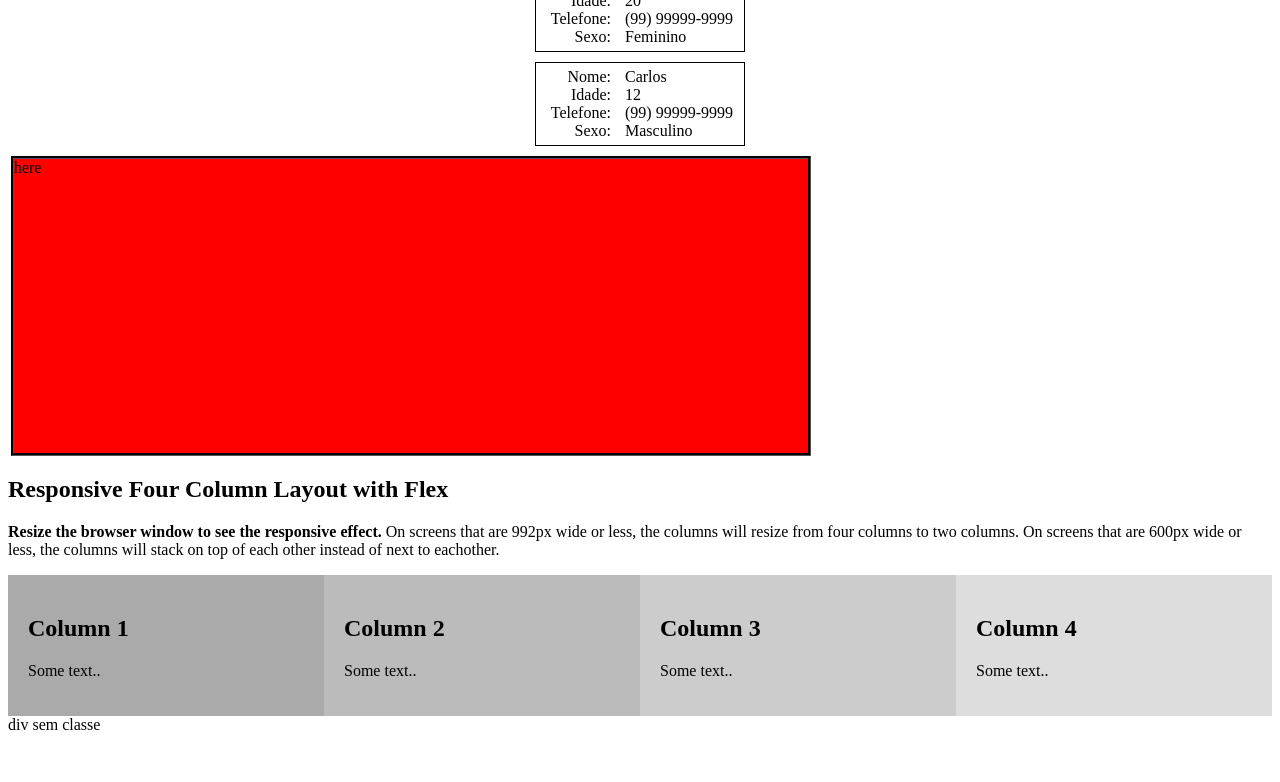
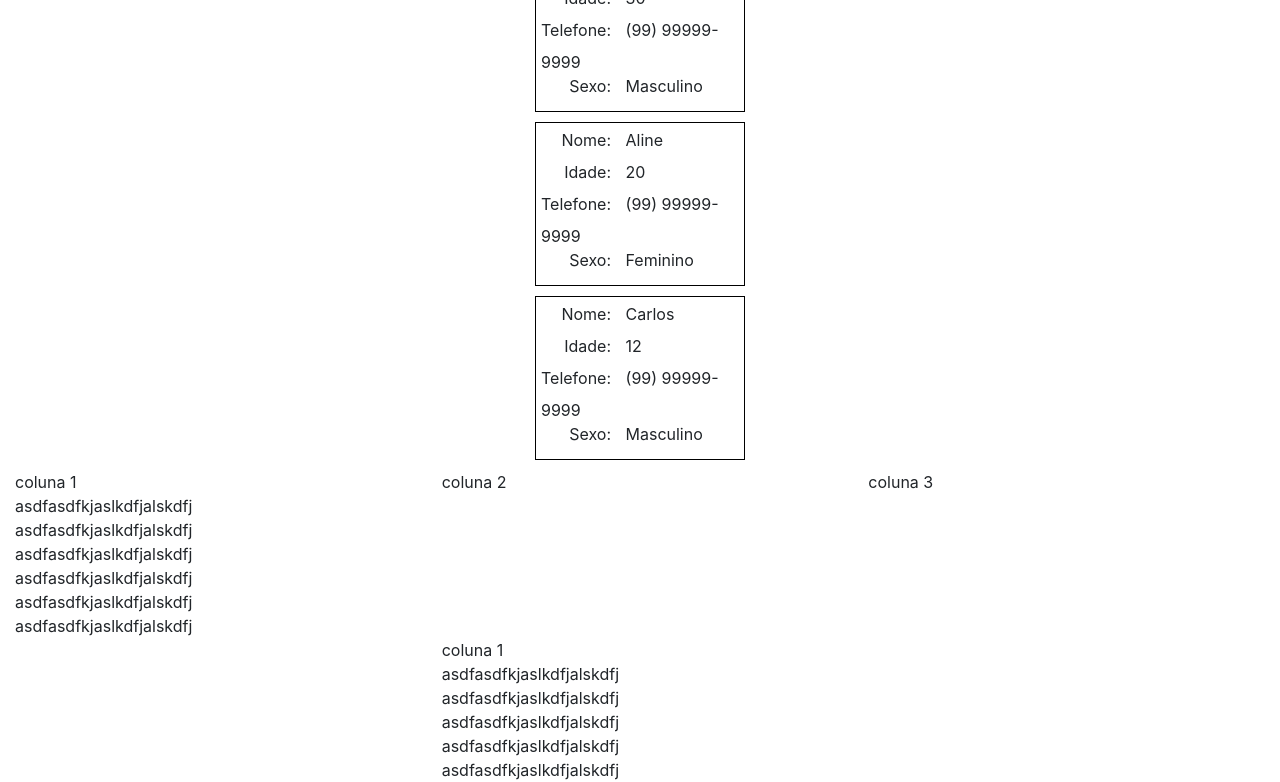
Before and after one commit to wdcunha/angular-praticing, an Angular app: page /app-segundo-cp in a window 1280 px wide. Shown: the part 660-1442 px from the top of the page. Built offline with nearby package versions, Linux system fonts and the light colour scheme.

Commit message:
implement form-escola frontend- and bootstrap Sergio França

```diff
--- a/package.json
+++ b/package.json
@@ -19,6 +19,8 @@
     "@angular/platform-browser": "~8.2.11",
     "@angular/platform-browser-dynamic": "~8.2.11",
     "@angular/router": "~8.2.11",
+    "@ng-bootstrap/ng-bootstrap": "^5.3.1",
+    "bootstrap": "^4.5.0",
     "rxjs": "~6.4.0",
     "tslib": "^1.10.0",
     "zone.js": "~0.9.1"
--- a/src/app/app-routing.module.ts
+++ b/src/app/app-routing.module.ts
@@ -6,9 +6,10 @@ import {ShowPageComponent} from './shared/components/show-page/show-page.compone
 import {NgIfNgForComponent} from './shared/components/ng-if-ng-for/ng-if-ng-for.component';
 import {CrudComponent} from './shared/components/crud/crud.component';
 import {OutputInputComponent} from './shared/components/output-input/output-input.component';
+import {FormComponent} from './shared/components/form/form.component';
 
 const routes: Routes = [
-  { path: '', component: OutputInputComponent},
+  { path: '', component: FormComponent},
   {
     path: 'lazy',
     loadChildren: () =>
--- a/src/app/shared/components/form/form.component.html
+++ b/src/app/shared/components/form/form.component.html
@@ -1 +1,43 @@
-<p>form works!</p>
+
+<br/>
+<div class="container-fluid"> <!-- pega a pagina inteira com fluid -->
+  <div class="row">
+    <div class="col-md-4 offset-md-4">
+      <form [formGroup]="perfil"> <!-- define qual o grupo do formulário que tá utilizando conforme criado no ts -->
+        <div class="form-group">
+          <label for="nome">Nome:</label>
+          <input formControlName="nome" type="text" class="form-control" id="nome" placeholder="Entre com o nome">
+        </div>
+        <div class="form-group">
+          <label for="sobrenome">Sobrenome:</label>
+          <input formControlName="sobrenome" type="text" class="form-control" id="sobrenome"
+                 placeholder="Entre com o sobrenome">
+        </div>
+        <div class="form-group">
+          <label for="dataNascimento">Data Nascimento:</label>
+          <input formControlName="dataNascimento" type="text" class="form-control" id="dataNascimento"
+                 placeholder="Entre com a data de nascimento">
+        </div>
+        <div class="form-group">
+          <label for="nomeMae">Nome Mãe:</label>
+          <input formControlName="nomeMae" type="text" class="form-control" id="nomeMae"
+                 placeholder="Entre com o nome da sua Mãe"/>
+          <!-- formControlName permite capturar qual dado será manipulado -->
+        </div>
+      </form>
+
+      <button (click)="obter()" type="submit" class="btn btn-primary">Obter dados</button>
+      <pre>
+        {{ data | json }}
+      </pre>
+    </div>
+  </div>
+</div>
+
+
+<!--
+ Charles Franca
+ Bootstrap Grid primeiros passos
+ https://www.youtube.com/watch?v=2tt9ohtHkaU&list=PLE4aWcuKhzAAaHWQoX-uDe8uL4uTqYh49&index=2
+ https://getbootstrap.com/docs/4.0/components/forms/
+ -->
--- a/src/app/shared/components/form/form.component.ts
+++ b/src/app/shared/components/form/form.component.ts
@@ -8,9 +8,26 @@ import { FormGroup, FormControl} from '@angular/forms';
 })
 export class FormComponent implements OnInit {
 
+  data: any;
+  perfil = new FormGroup({
+    nome: new FormControl(''),
+    sobrenome: new FormControl(''),
+    dataNascimento: new FormControl(''),
+    nomeMae: new FormControl(''),
+  });
+
   constructor() { }
 
   ngOnInit() {
   }
 
+  obter() {
+    this.data = this.perfil.value;
+  }
+
+  /**
+   * Escola Front-end
+   * Curso Angular 8: Reactive Forms - #09
+   * https://www.youtube.com/watch?v=dlPlFj0TyaA&list=PL4iwH9RF8xHnMnKewOLjDvTHzTmyxJNHF&index=9
+   */
 }
--- a/src/app/shared/components/segundo-cp/segundo-cp.component.html
+++ b/src/app/shared/components/segundo-cp/segundo-cp.component.html
@@ -44,6 +44,53 @@
     <label>Sexo: </label> {{ps.sexo}} <br>
   </div>
 </div>
+
+
+<div class="container-fluid"> <!-- pega a pagina inteira com fluid -->
+  <div class="row">
+    <div class="col">
+      coluna 1
+      <div>
+        asdfasdfkjaslkdfjalskdfj <br/>
+        asdfasdfkjaslkdfjalskdfj <br/>
+        asdfasdfkjaslkdfjalskdfj <br/>
+        asdfasdfkjaslkdfjalskdfj <br/>
+        asdfasdfkjaslkdfjalskdfj <br/>
+        asdfasdfkjaslkdfjalskdfj <br/>
+      </div>
+    </div>
+
+    <div class="col">
+      coluna 2
+    </div>
+    <div class="col">
+      coluna 3
+    </div>
+  </div>
+</div>
+<div class="container-fluid"> <!-- pega a pagina inteira com fluid -->
+  <div class="row">
+    <div class="col-md-4 offset-md-4">
+      coluna 1
+      <div>
+        asdfasdfkjaslkdfjalskdfj <br/>
+        asdfasdfkjaslkdfjalskdfj <br/>
+        asdfasdfkjaslkdfjalskdfj <br/>
+        asdfasdfkjaslkdfjalskdfj <br/>
+        asdfasdfkjaslkdfjalskdfj <br/>
+        asdfasdfkjaslkdfjalskdfj <br/>
+      </div>
+    </div>
+  </div>
+</div>
+
+<!--
+Charles Franca
+ Bootstrap Grid primeiros passos
+ https://www.youtube.com/watch?v=2tt9ohtHkaU&list=PLE4aWcuKhzAAaHWQoX-uDe8uL4uTqYh49&index=2
+ https://getbootstrap.com/docs/4.0/components/forms/
+ -->
+
 
 <div class="square">here</div>
 
--- a/src/styles.scss
+++ b/src/styles.scss
@@ -1 +1,8 @@
 /* You can add global styles to this file, and also import other style files */
+@import "../node_modules/bootstrap/dist/css/bootstrap.min.css";
+
+/**
+Charles Franca:
+Configurando o bootstrap no projeto
+https://www.youtube.com/watch?v=ZwgeWSU7BPM&list=PLE4aWcuKhzAAaHWQoX-uDe8uL4uTqYh49&index=2&t=0s
+ */
```
Also changed, not shown: src/app/shared/components/output-input/output-input.component.ts (line endings or trailing spaces), 1 other file (tests, documents, lock files or other folders).
